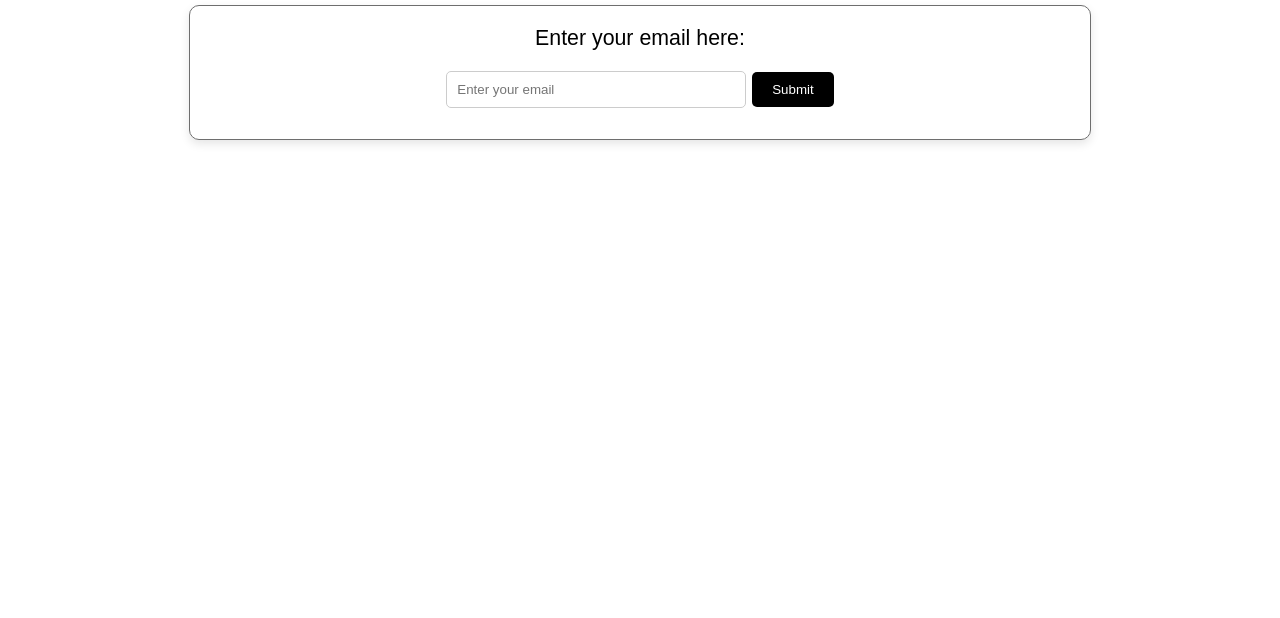
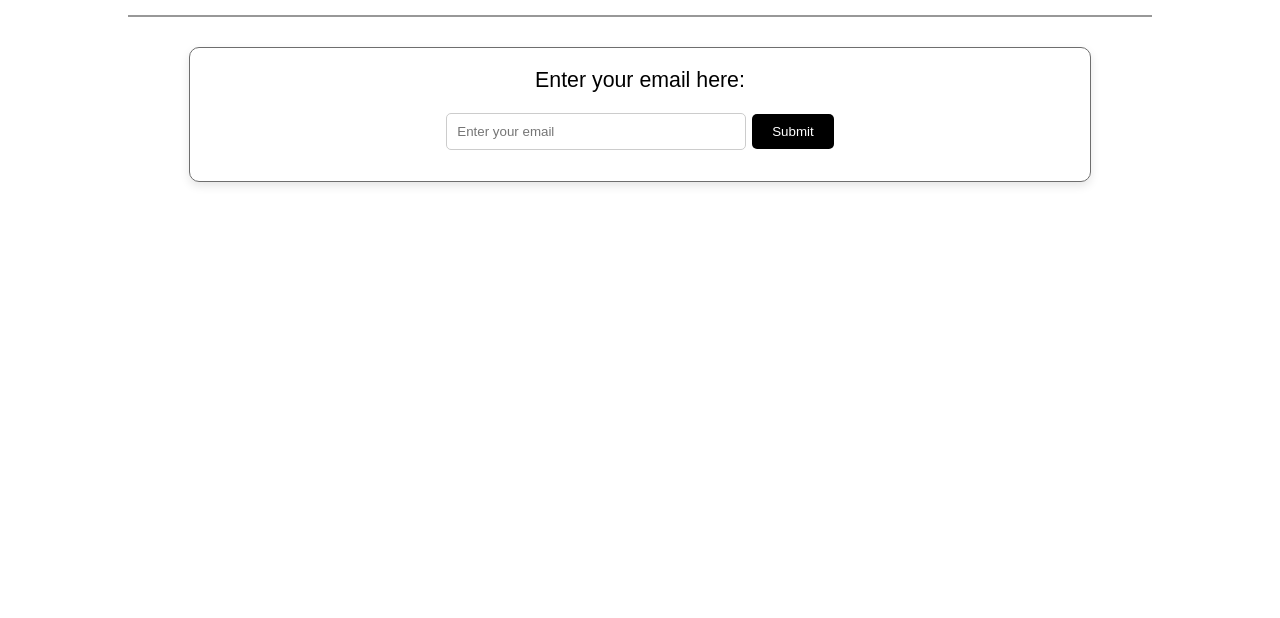
Before and after one commit to sunnyhide/WebDev_Assignment1, a website: page Contact.html in a window 1280 px wide. Shown: the part 182-800 px from the top of the page. Drawn offline with Linux system fonts and the light colour scheme.

Commit message:
Update Contact.html

```diff
--- a/Contact.html
+++ b/Contact.html
@@ -20,6 +20,10 @@
     <div class = "header-div">
         Contact me here!
     </div>
+
+    <!-- divider Line -->
+    <div class="divider"></div>
+
     <div class = "contact-sec">
        <div class = "email-prompt">Enter your email here: </div>
 
```
